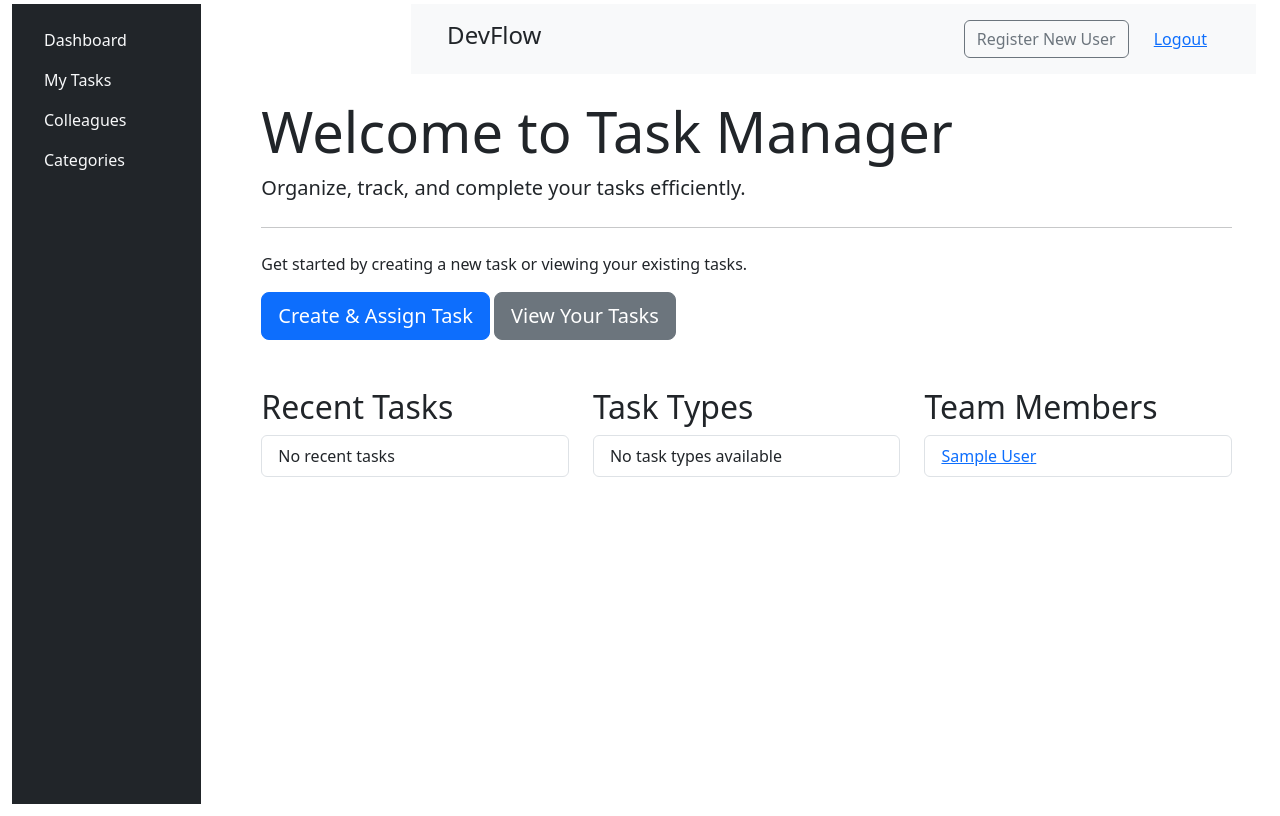
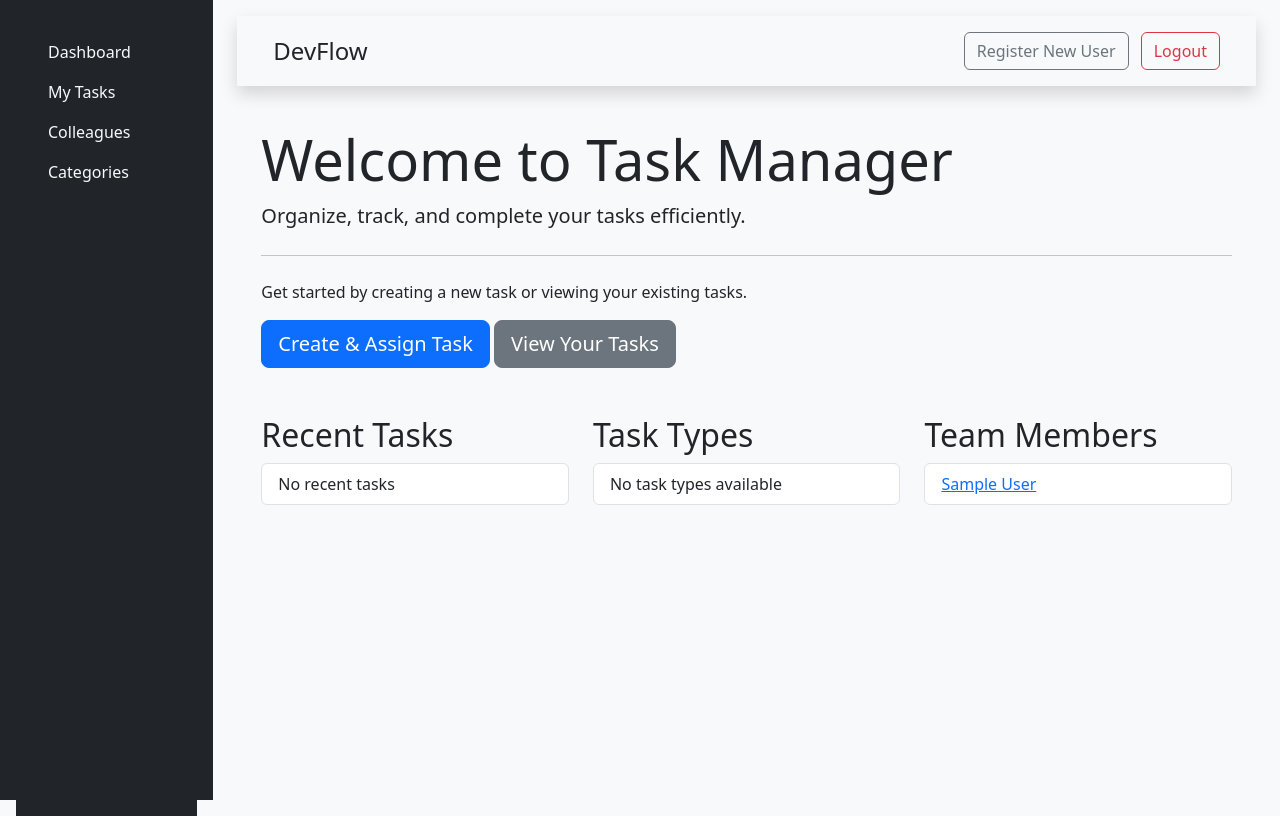
Before and after one commit to olena4reunited/it-company-task-manager, a Django app: page / in a window 1280 px wide. Run offline with Django 5.2, Linux system fonts and the light colour scheme; the visitor is signed in with stand-in values (Sample User, id 1); data comes from the database, SQL or seed files in the repository; data that the repository does not hold is empty; parts of the project's set-up code (start-up, migrations or seed data) failed here and were passed over.

Commit message:
feat: update templates (base, header, user-tasks); add css

```diff
--- a/static/css/styles.css
+++ b/static/css/styles.css
@@ -1,3 +1,63 @@
+header {
+    background-color: #f8f9fa;
+}
+
+.btn-outline-danger {
+    transition: background-color 0.2s, color 0.2s;
+}
+
+.btn-outline-danger:hover {
+    background-color: #dc3545;
+    color: white;
+}
+
 body {
-    padding: 0.25rem 0;
+    background-color: #f8f9fa;
+    padding: 0;
+    margin: 0;
 }
+
+.card {
+    border: none;
+    transition: transform 0.2s;
+}
+
+.card:hover {
+    transform: scale(1.05);
+}
+
+.badge {
+    font-size: 0.85rem;
+}
+
+header h1 {
+    margin: 0;
+}
+
+.sidebar {
+    background-color: #343a40;
+    color: white;
+    height: 100vh;
+}
+
+.sidebar a {
+    color: #adb5bd;
+}
+
+.sidebar a:hover {
+    color: white;
+    background-color: rgba(255, 255, 255, 0.1);
+}
+
+.card {
+    border: none;
+    border-radius: 0.5rem;
+    box-shadow: 0 2px 10px rgba(0, 0, 0, 0.1);
+}
+
+.footer {
+    background-color: #343a40;
+    color: white;
+    text-align: center;
+    padding: 1rem 0;
+}
--- a/templates/base.html
+++ b/templates/base.html
@@ -19,42 +19,39 @@
 <body>
 	<div class="container-fluid">
 		<div class="row">
-      <div class="col-sm-2">
+			<aside class="col-sm-2 sidebar bg-dark text-white p-3">
 				{% block sidebar %}
 					{% include "includes/sidebar.html" %}
 				{% endblock %}
-      </div>
+			</aside>
 
-      <div class="col-sm-10">
-        <div class="col-md-9 col-lg-10 ms-sm-auto px-md-4">
+				<main class="col-sm-10">
+					<div class="header-section py-3 px-md-4">
 						{% block header %}
 							{% include "includes/header.html" %}
 						{% endblock %}
 					</div>
 
-        <div class="container-fluid">
-          <main class="row p-4">
+					<div class="content-section container-fluid">
+						<div class="row p-4">
 							<div class="col-12">
 								{% block content %}
 								{% endblock %}
 							</div>
-          </main>
+						</div>
+
+						<div class="row justify-content-center">
+							<div class="col-12">
 								{% block pagination %}
 									{% include "includes/pagination.html" %}
 								{% endblock %}
 							</div>
 						</div>
 					</div>
+				</main>
+		</div>
 	</div>
 
   <script src="https://cdn.jsdelivr.net/npm/bootstrap@5.3.3/dist/js/bootstrap.bundle.min.js" defer></script>
-	<script src="https://code.jquery.com/jquery-3.6.0.min.js"></script>
-	<script src="https://cdnjs.cloudflare.com/ajax/libs/select2/4.0.13/js/select2.min.js"></script>
-
-	<script>
-		$(document).ready(function() {
-			$('.select2').select2();
-		});
-	</script>
 </body>
 </html>
--- a/templates/includes/header.html
+++ b/templates/includes/header.html
@@ -1,14 +1,13 @@
-<header class="row bg-light py-3 px-4 align-items-center">
+<header class="row bg-light py-3 px-4 align-items-center shadow">
     <div class="col">
-			<h1 class="h4">DevFlow</h1>
+        <h1 class="h4 mb-0">DevFlow</h1>
     </div>
     <div class="col text-end">
         {% if user.is_authenticated %}
             <a href="{% url 'task-manager:worker-create' %}" class="btn btn-outline-secondary me-2" aria-label="Register New User">Register New User</a>
-
             <form action="{% url 'logout' %}" method="post" style="display:inline;">
                 {% csrf_token %}
-				<button type="submit" class="btn btn-link" aria-label="Logout">Logout</button>
+                <button type="submit" class="btn btn-outline-danger" aria-label="Logout">Logout</button>
             </form>
         {% else %}
             <a href="{% url 'login' %}" class="btn btn-outline-primary me-2" aria-label="Login">Login</a>
```
Also changed, not shown: templates/task_manager/user_task_list.html (+45 -31 lines). Lines whose indentation alone changed are shown as unchanged.
